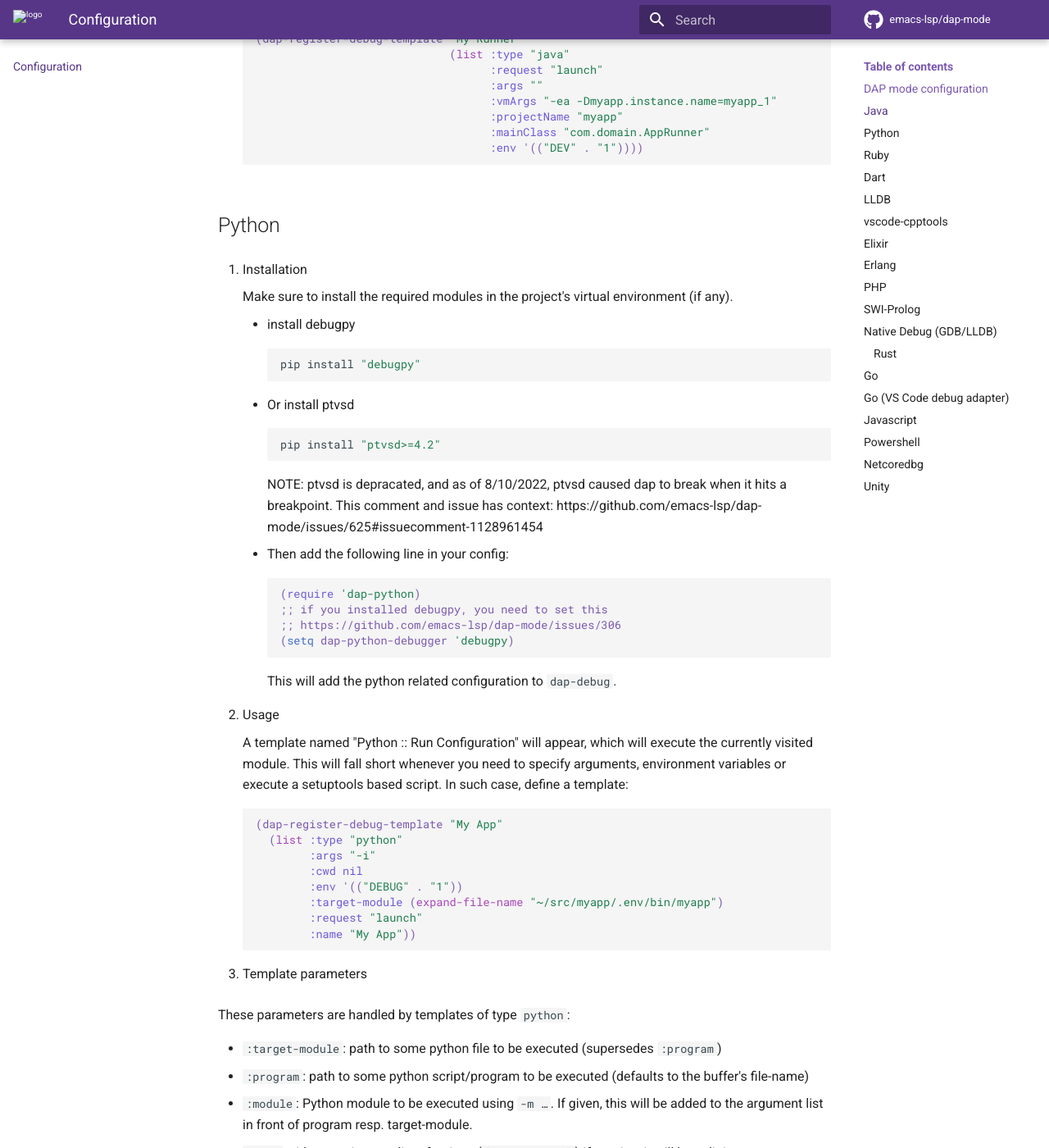
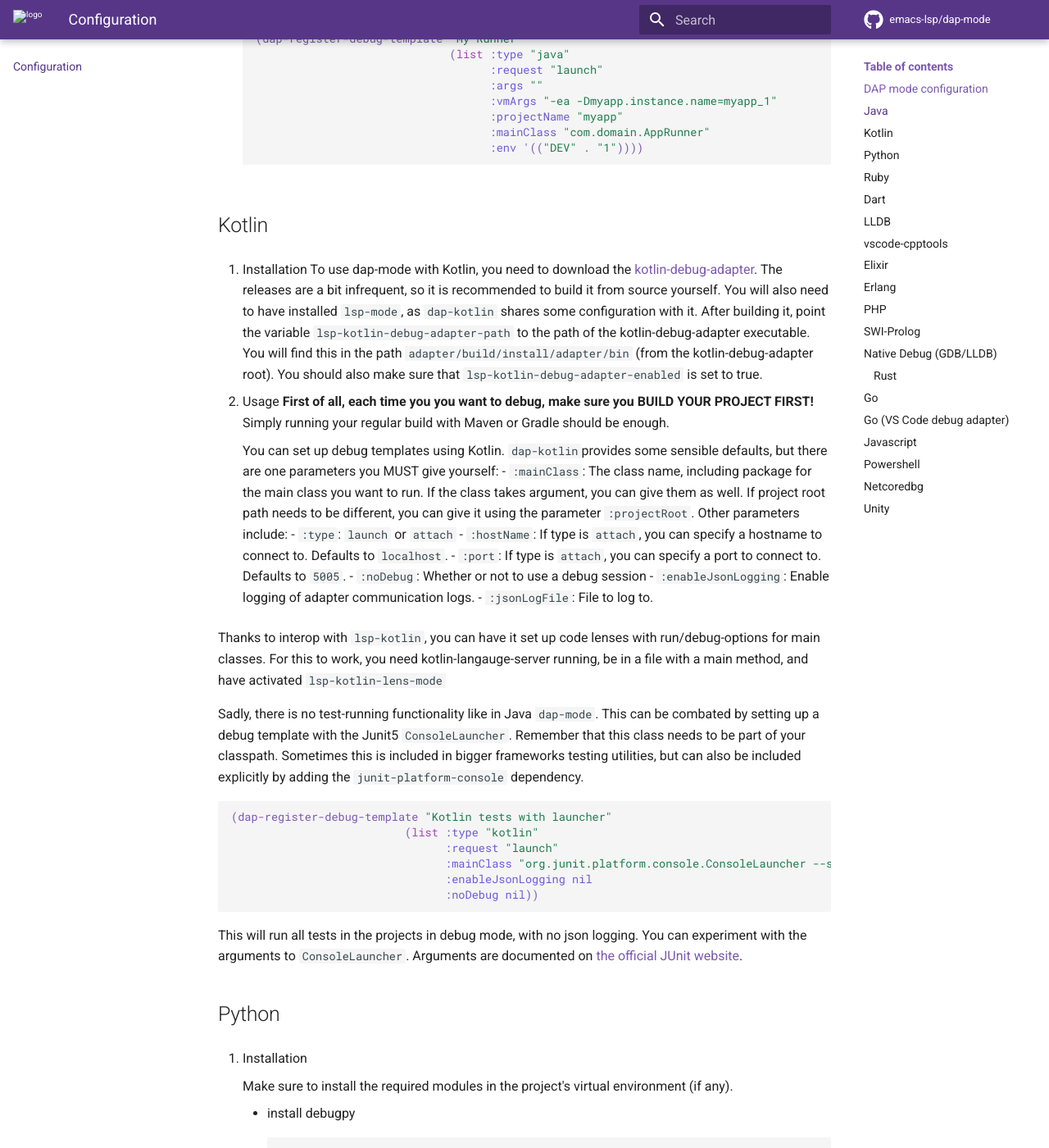
Before and after one commit to emacs-lsp/dap-mode, an MkDocs documentation site: the page built from docs/page/configuration.md, in a window 1280 px wide and 1400 px high, scrolled down 1466 px. Shown: the whole window at 82% size. Built offline with MkDocs 1.6.1 and Material for MkDocs 9.7.7, drawn with Linux system fonts in a browser that asks for light colours; comment, search, counter and statistics services are not loaded.

Commit message:
Add Kotlin documentation to configuration guide (#748)

````diff
--- a/docs/page/configuration.md
+++ b/docs/page/configuration.md
@@ -72,6 +72,52 @@ settings.
                                        :mainClass "com.domain.AppRunner"
                                        :env '(("DEV" . "1"))))
     ```
+
+## Kotlin
+
+1.  Installation
+    To use dap-mode with Kotlin, you need to download the [kotlin-debug-adapter](https://github.com/fwcd/kotlin-debug-adapter).
+    The releases are a bit infrequent, so it is recommended to build it from source yourself.
+    You will also need to have installed `lsp-mode`, as `dap-kotlin` shares some configuration with it.
+    After building it, point the variable `lsp-kotlin-debug-adapter-path ` to the path of the kotlin-debug-adapter executable.
+    You will find this in the path `adapter/build/install/adapter/bin` (from the kotlin-debug-adapter root).
+    You should also make sure that `lsp-kotlin-debug-adapter-enabled` is set to true.
+
+2.  Usage
+    **First of all, each time you you want to debug, make sure you BUILD YOUR PROJECT FIRST!**
+    Simply running your regular build with Maven or Gradle should be enough.
+
+    You can set up debug templates using Kotlin. `dap-kotlin`provides some sensible defaults,
+    but there are one parameters you MUST give yourself:
+    - `:mainClass`: The class name, including package for the main class you want to run. If the class takes argument, you can give them as well.
+    If project root path needs to be different, you can give it using the parameter `:projectRoot`.
+    Other parameters include:
+    - `:type`: `launch` or `attach`
+    - `:hostName`: If type is `attach`, you can specify a hostname to connect to. Defaults to `localhost`.
+    - `:port`: If type is `attach`, you can specify a port to connect to. Defaults to `5005`.
+    - `:noDebug`: Whether or not to use a debug session
+    - `:enableJsonLogging`: Enable logging of adapter communication logs.
+    - `:jsonLogFile`: File to log to.
+
+
+   Thanks to interop with `lsp-kotlin`, you can have it set up code lenses with run/debug-options for main classes.
+   For this to work, you need kotlin-langauge-server running, be in a file with a main method, and have activated `lsp-kotlin-lens-mode`
+
+   Sadly, there is no test-running functionality like in Java `dap-mode`. This can be combated by setting up a debug template with
+   the Junit5 `ConsoleLauncher`. Remember that this class needs to be part of your classpath. Sometimes this is included in bigger frameworks
+   testing utilities, but can also be included explicitly by adding the `junit-platform-console` dependency.
+
+   ```elisp
+   (dap-register-debug-template "Kotlin tests with launcher"
+                             (list :type "kotlin"
+                                   :request "launch"
+                                   :mainClass "org.junit.platform.console.ConsoleLauncher --scan-class-path"
+                                   :enableJsonLogging nil
+                                   :noDebug nil))
+   ```
+   This will run all tests in the projects in debug mode, with no json logging. You can experiment with the
+   arguments to `ConsoleLauncher`. Arguments are documented on [the official JUnit website](https://junit.org/junit5/docs/current/user-guide/#running-tests-console-launcher-options).
+
 
 ## Python
 
````
